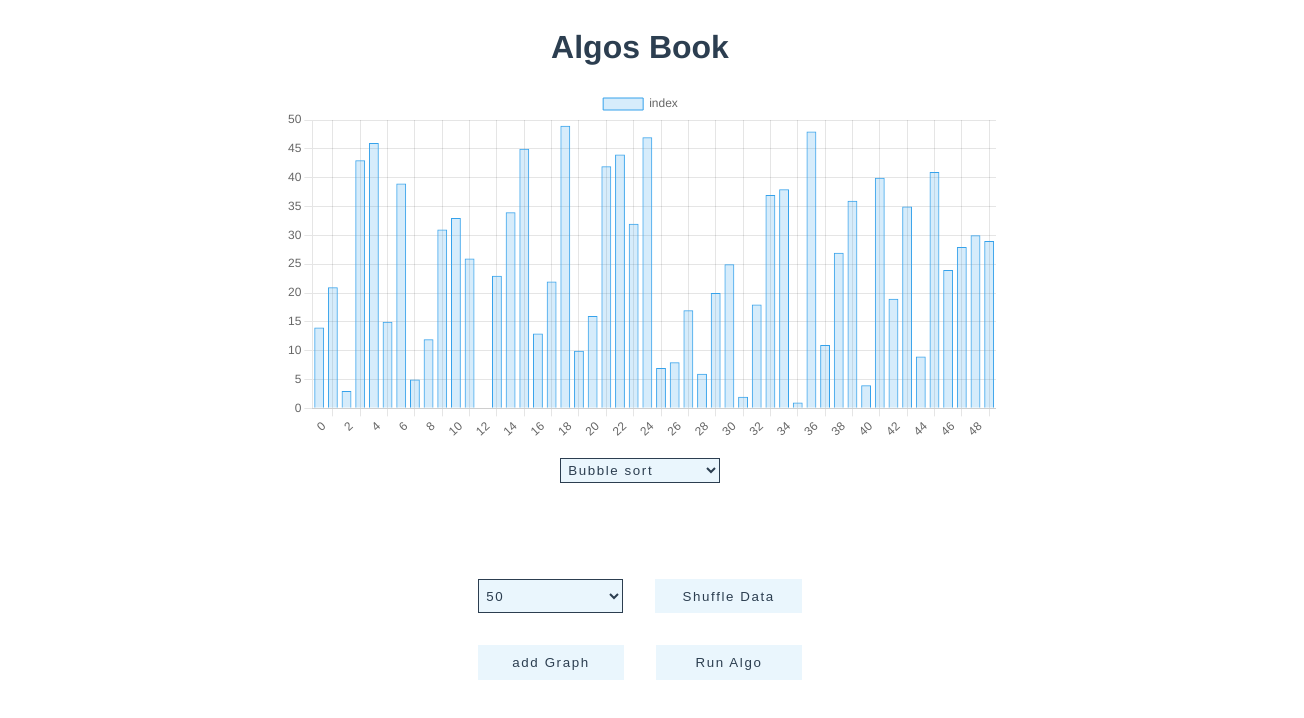
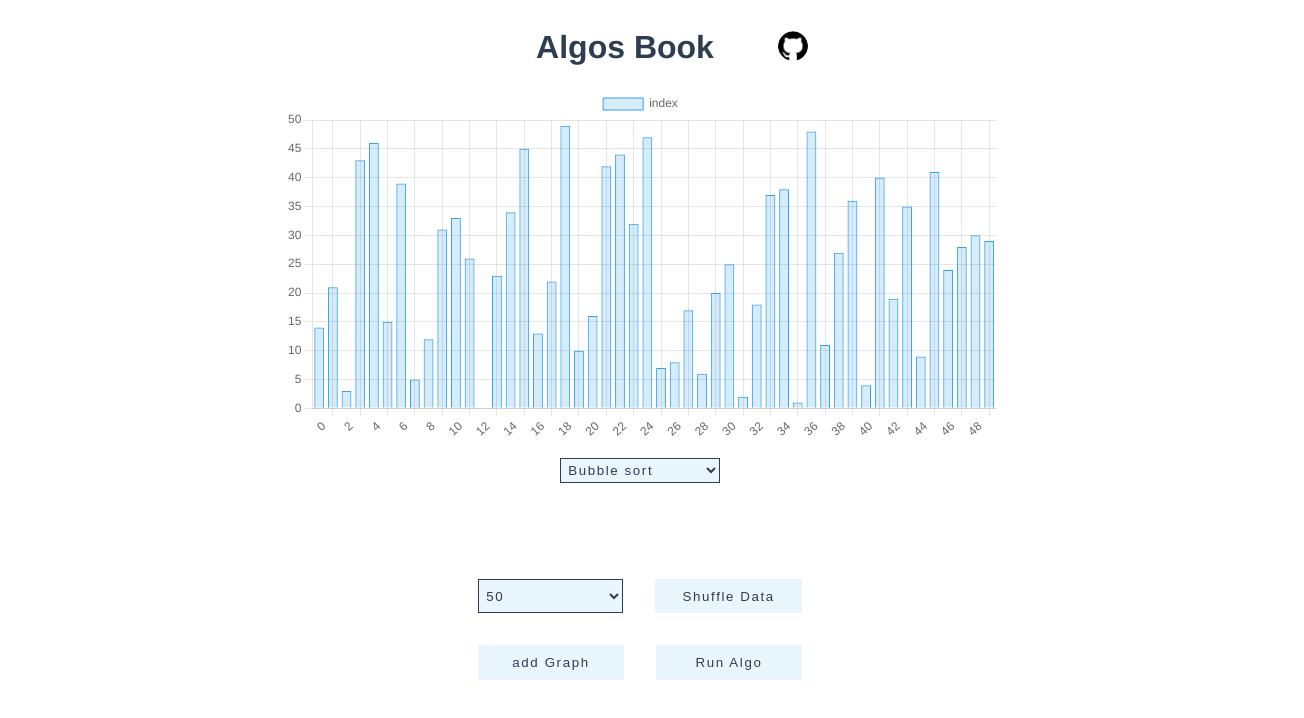
Before and after one commit to Adrien35240/algos-book, a website built with Vite: page index.html in a window 1280 px wide. Shown: the whole page, 1304 px wide, since content can reach past the window. Built offline with nearby package versions, Linux system fonts and the light colour scheme.

Commit message:
feat:add github link

```diff
--- a/index.html
+++ b/index.html
@@ -8,7 +8,12 @@
   </head>
 
   <body class="app">
-    <h1>Algos Book</h1>
+    <div class="title">
+      <h1>Algos Book</h1>
+      <a href="https://github.com/Adrien35240/algos-book" target="_blank">
+      <img class="github__img" src="bin/assets/icon-github.png"/>
+      </a>
+    </div>
     <div class="canvas__container" id="canvas__container">
     </div>
     <div class="btn__container">
--- a/style.css
+++ b/style.css
@@ -9,6 +9,24 @@ html {
   display: flex;
   flex-direction: column;
   align-items: center;
+}
+.title{
+  display: flex;
+  justify-content: center;
+  align-items: center;
+  margin-left: 4rem;
+  width: 100%;
+}
+.github__img{
+  width: 30px;
+  height: 30px;
+  margin-left: 4rem;
+  border-radius: 50px;
+  transition: ease-in-out .2s background-color;
+}
+.github__img:hover{
+  cursor: grab;
+  background-color: rgba(54, 162, 235, 0.3);
 }
 .canvas__container{
   display: flex;
```
Also changed, not shown: bin/assets/icon-github.png (added).
